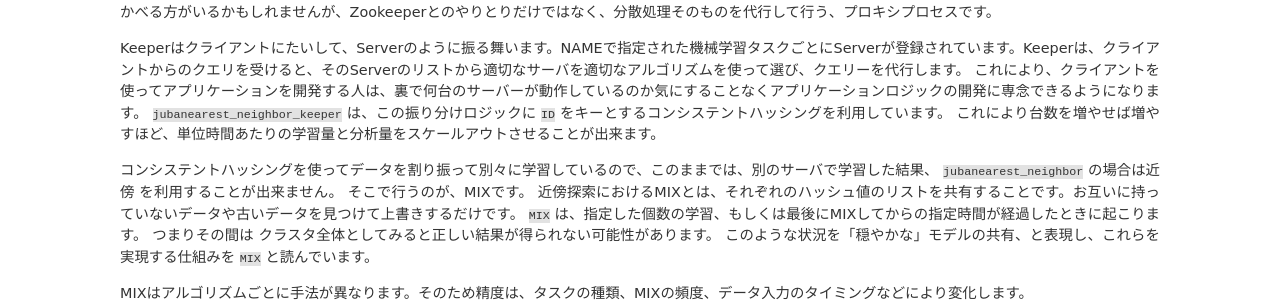
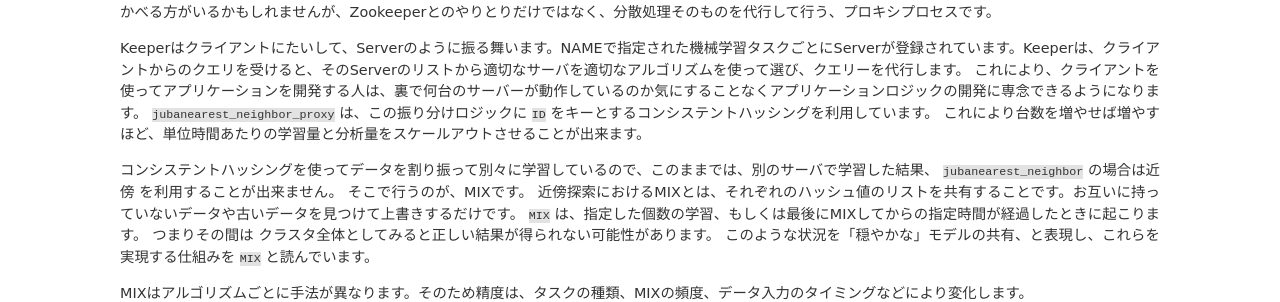
Before and after one commit to odasatoshi/distributed_handson, a Sphinx documentation site: the page built from source/intro.rst, in a window 1280 px wide. Shown: the part 946-1248 px from the top of the page. Built offline with Sphinx 7.4.7, drawn with Linux system fonts in a browser that asks for light colours; formulas are drawn with MathJax 3.

Commit message:
change keeper to proxy

```diff
--- a/source/intro.rst
+++ b/source/intro.rst
@@ -44,7 +44,7 @@ Jubatusは、クライアントコードから分散処理を意識させない
 
 Keeperはクライアントにたいして、Serverのように振る舞います。NAMEで指定された機械学習タスクごとにServerが登録されています。Keeperは、クライアントからのクエリを受けると、そのServerのリストから適切なサーバを適切なアルゴリズムを使って選び、クエリーを代行します。
 これにより、クライアントを使ってアプリケーションを開発する人は、裏で何台のサーバーが動作しているのか気にすることなくアプリケーションロジックの開発に専念できるようになります。
-``jubanearest_neighbor_keeper`` は、この振り分けロジックに ``ID`` をキーとするコンシステントハッシングを利用しています。
+``jubanearest_neighbor_proxy`` は、この振り分けロジックに ``ID`` をキーとするコンシステントハッシングを利用しています。
 これにより台数を増やせば増やすほど、単位時間あたりの学習量と分析量をスケールアウトさせることが出来ます。
 
 コンシステントハッシングを使ってデータを割り振って別々に学習しているので、このままでは、別のサーバで学習した結果、 ``jubanearest_neighbor`` の場合は近傍 を利用することが出来ません。
--- a/source/run_distributed_jubatus.rst
+++ b/source/run_distributed_jubatus.rst
@@ -164,12 +164,12 @@ jubatusは、この名前が同じもの同士、MIXを行おうとします。
 
 二台のマシンが登録されているでしょうか？ここで表示されているprivate IPアドレスは、 ``s1`` , ``s2`` のものです。
 jubatusはzookeeperを介して自動的にサーバのIPアドレス、ポートを管理します。利用者はzookeeperの場所を意識するだけでよいようになります。
-この後、keeperを立ち上げます。
+この後、proxyを立ち上げます。
 
 ::
 
-    ubuntu@[c1]:~$ jubanearest_neighbor_keeper --zookeeper 10.X.X.X:2181
-    ubuntu@[c2]:~$ jubanearest_neighbor_keeper --zookeeper 10.X.X.X:2181
+    ubuntu@[c1]:~$ jubanearest_neighbor_proxy --zookeeper 10.X.X.X:2181
+    ubuntu@[c2]:~$ jubanearest_neighbor_proxy --zookeeper 10.X.X.X:2181
 
     ubuntu@[c1]:~$ python jubatus_update.py 10.X.X.X
     ubuntu@[c2]:~$ python jubatus_update.py 10.X.X.X
```
